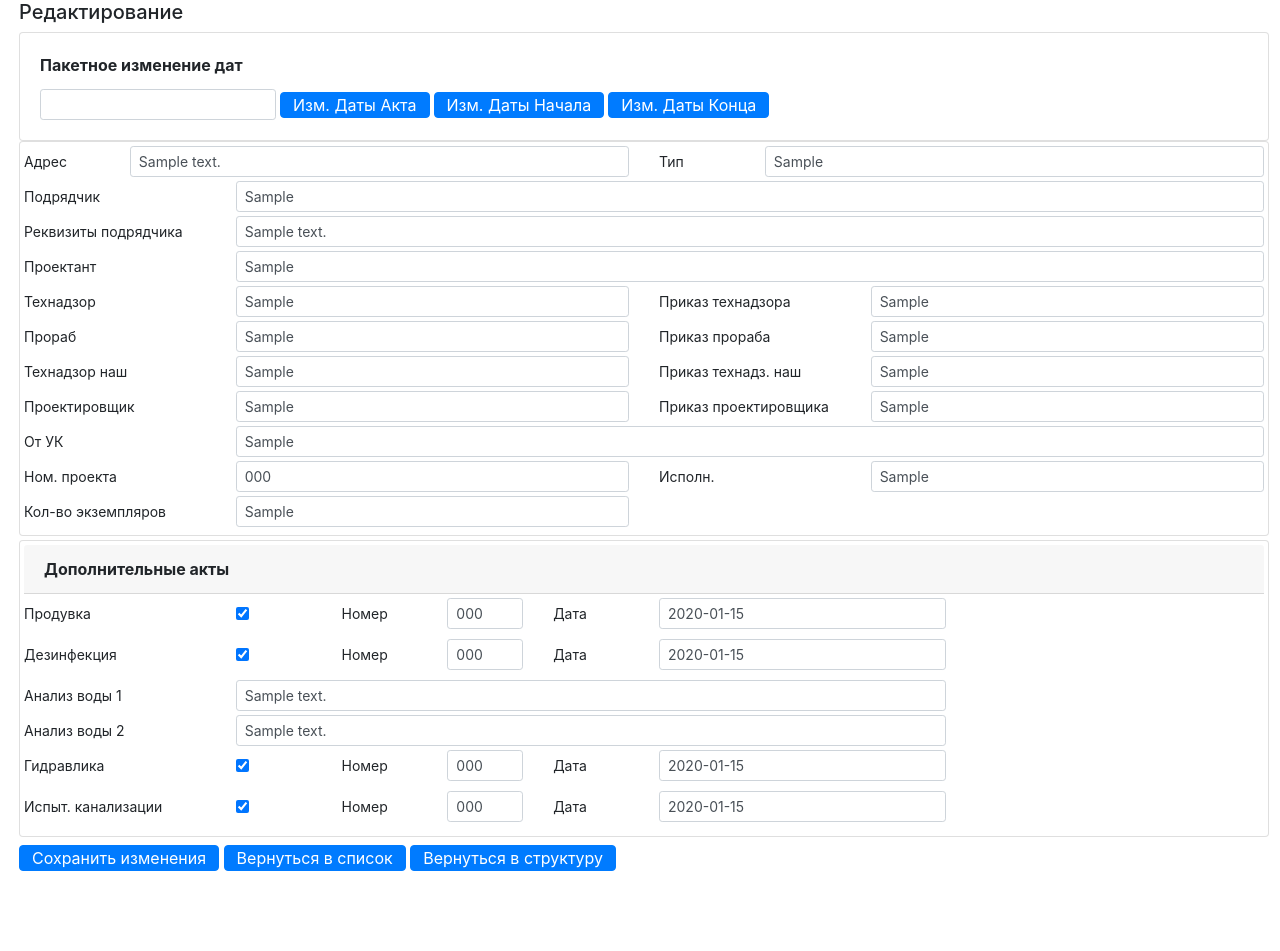
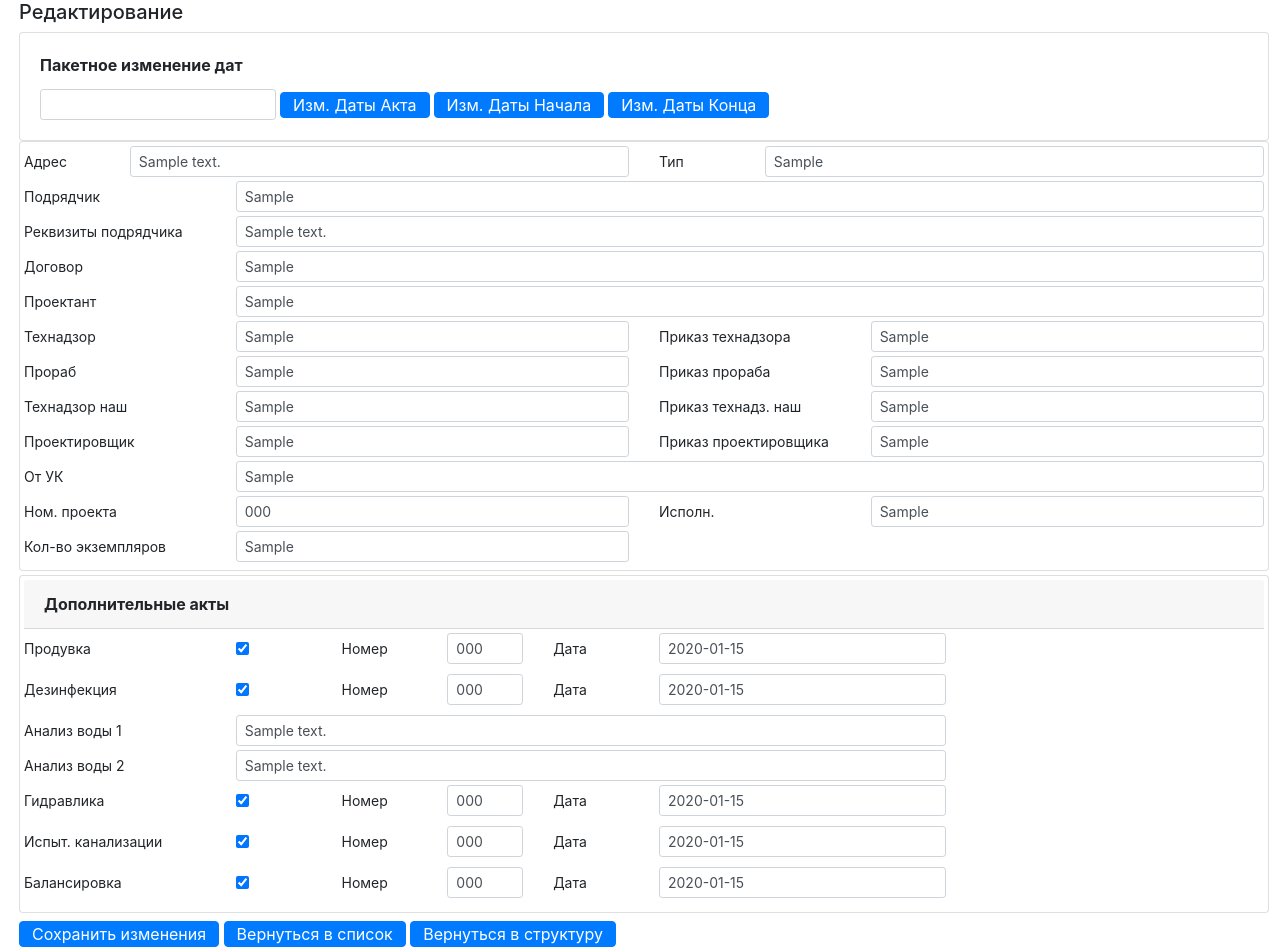
Before and after one commit to dezhik74/ActHiddeen, a Django app: a page that uses app/acts/hiddenactsbase/templates/hiddenactsbase/object_edit.html in a window 1280 px wide. Shown: the part 56-1007 px from the top of the page. Before the commit the page ends 927 px from the top, so only its background shows below. Run offline with Django 3.2, Linux system fonts and the light colour scheme; a user stored in the database is signed in; tables that the repository leaves empty hold one stand-in row (values such as "Sample post"); some libraries are stand-ins or nearby versions.

Commit message:
0.9.11 new adjusting act. Not works formatting in word.

```diff
--- a/app/acts/hiddenactsbase/AssembleFile.py
+++ b/app/acts/hiddenactsbase/AssembleFile.py
@@ -55,7 +55,8 @@ def AssembleFile(obj, user_name):
         'is_washing_purging_act': 'WashingPurgingActTemplate.docx',
         'is_washing_disinfection_act': 'WashingDisinfectionActTemplate.docx',
         'is_hydraulic_testing_act': 'HydraulicTestingActTemplate.docx',
-        'is_sewer_testing_act': 'SewerTestingActTemplate.docx'
+        'is_sewer_testing_act': 'SewerTestingActTemplate.docx',
+        'is_adjusting_heating_act': 'AdjustmentActTemplate.docx'
     }
     base_app_dir = os.path.dirname(os.path.abspath(__file__))
     dynamic_dir_name = os.path.join(base_app_dir, 'dynamic')
--- a/app/acts/hiddenactsbase/models.py
+++ b/app/acts/hiddenactsbase/models.py
@@ -41,6 +41,8 @@ class ObjectActs(models.Model):
                                                     '№007274277 от  02.09.2009, ОГРН 1097847236783, ' +
                                                     'ИНН 7805498649, 198188, г. Санкт-Петербург,' +
                                                     ' ул. Возрождения, д.20, литер А, тел. 242-78-10.')
+    contract = models.CharField(max_length=100, verbose_name='Договор', blank=True)
+
     supervisor_engineer = models.CharField(max_length=200, verbose_name='Технадзор')
     contractor_engineer = models.CharField(max_length=200, verbose_name='Прораб')
     contractor_supervisor = models.CharField(max_length=200, verbose_name='Технадзор наш', blank=True)
@@ -77,6 +79,10 @@ class ObjectActs(models.Model):
     is_sewer_testing_act = models.BooleanField(default=False, verbose_name='Испыт. канализации')
     s_t_act_number = models.CharField(max_length=20, verbose_name='Номер', blank=True)
     s_t_act_date = models.CharField(max_length=50, verbose_name='Дата', default='"15" июня 2022 г.')
+    # Акт регулировки системы отопления // The act of adjusting the heating system
+    is_adjusting_heating_act = models.BooleanField(default=False, verbose_name='Балансировка')
+    a_act_number = models.CharField(max_length=20, verbose_name='Номер', blank=True)
+    a_act_date = models.CharField(max_length=20, verbose_name='Дата', blank=True)
 
     class Meta:
         verbose_name = 'Объект'
--- a/app/acts/hiddenactsbase/templates/hiddenactsbase/object_edit.html
+++ b/app/acts/hiddenactsbase/templates/hiddenactsbase/object_edit.html
@@ -42,6 +42,10 @@ ha_form_set - набор форм для актов скрытых, blow_down_ac
                     <div class="form-group row mb-1">
                         <div class="col-sm-2 col-form-label-sm">{{ form.contractor_requisite.label }}</div>
                         <div class="col-sm-10">{{ form.contractor_requisite }}</div>
+                    </div>
+                    <div class="form-group row mb-1">
+                        <div class="col-sm-2 col-form-label-sm">{{ form.contract.label }}</div>
+                        <div class="col-sm-10">{{ form.contract  }}</div>
                     </div>
                     <div class="form-group row mb-1">
                         <div class="col-sm-2 col-form-label-sm">{{ form.designer.label }} <!--{{ form.designer.errors }}--></div>
@@ -200,6 +204,14 @@ ha_form_set - набор форм для актов скрытых, blow_down_ac
                         <div class="col-sm-1 col-form-label-sm">{{ form.s_t_act_date.label }}</div>
                         <div class="col-sm-3">{{ form.s_t_act_date }}</div>
                     </div>
+                    <div class="form-group row mb-1">
+                        <div class="col-sm-2 col-form-label-sm">{{ form.is_adjusting_heating_act.label }}</div>
+                        <div class="col-sm-1">{{ form.is_adjusting_heating_act }}</div>
+                        <div class="col-sm-1 col-form-label-sm">{{ form.a_act_number.label }}</div>
+                        <div class="col-sm-1">{{ form.a_act_number }}</div>
+                        <div class="col-sm-1 col-form-label-sm">{{ form.a_act_date.label }}</div>
+                        <div class="col-sm-3">{{ form.a_act_date  }}</div>
+                    </div>
 
                 {% endfor %}
 
```
Also changed, not shown: app/acts/hiddenactsbase/templates/hiddenactsbase/object_detail.html (+1 -47 lines), app/acts/hiddenactsbase/templates/hiddenactsbase/object_table.html (+1 -40 lines), app/acts/hiddenactsbase/templates/hiddenactsbase/partials/additional_acts.html (added, +56 -0 lines), app/acts/hiddenactsbase/migrations/0015_alter_certificate_options_objectacts_a_act_date_and_more.py (added), 1 other file.
